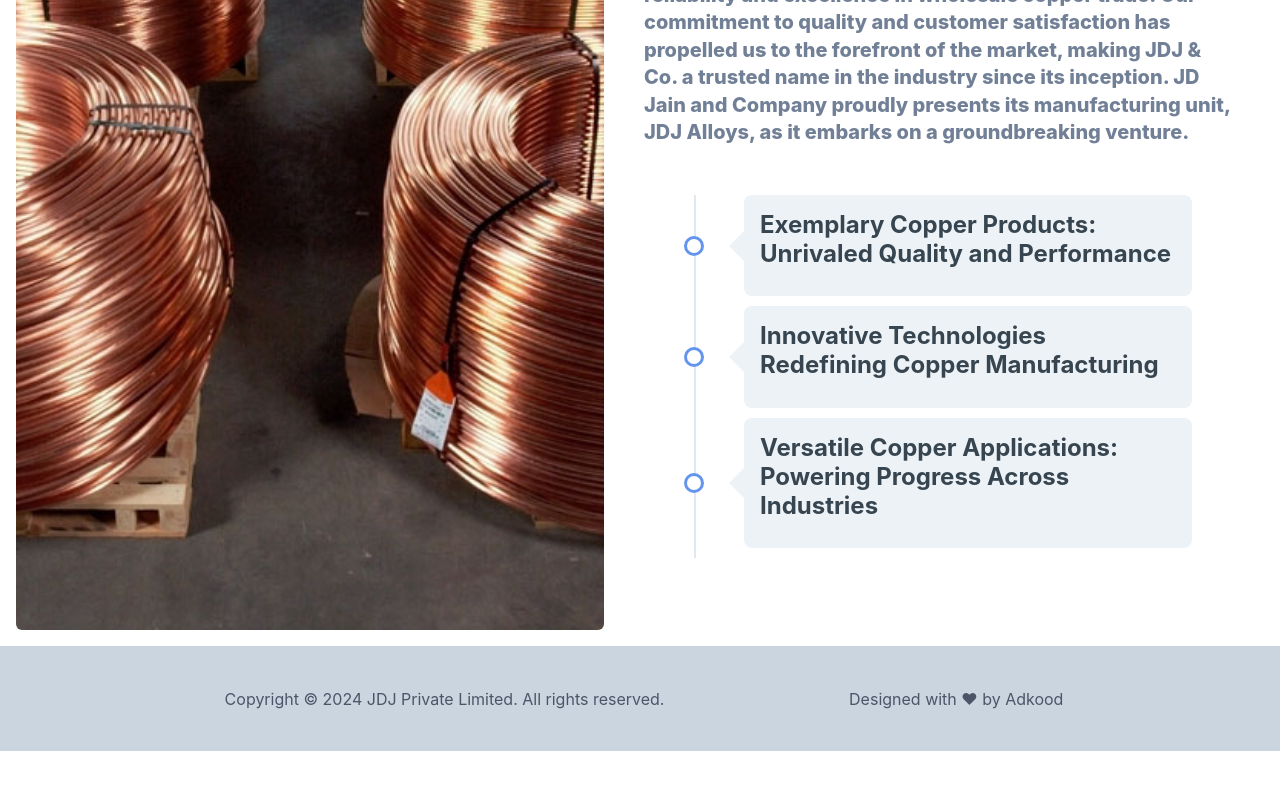
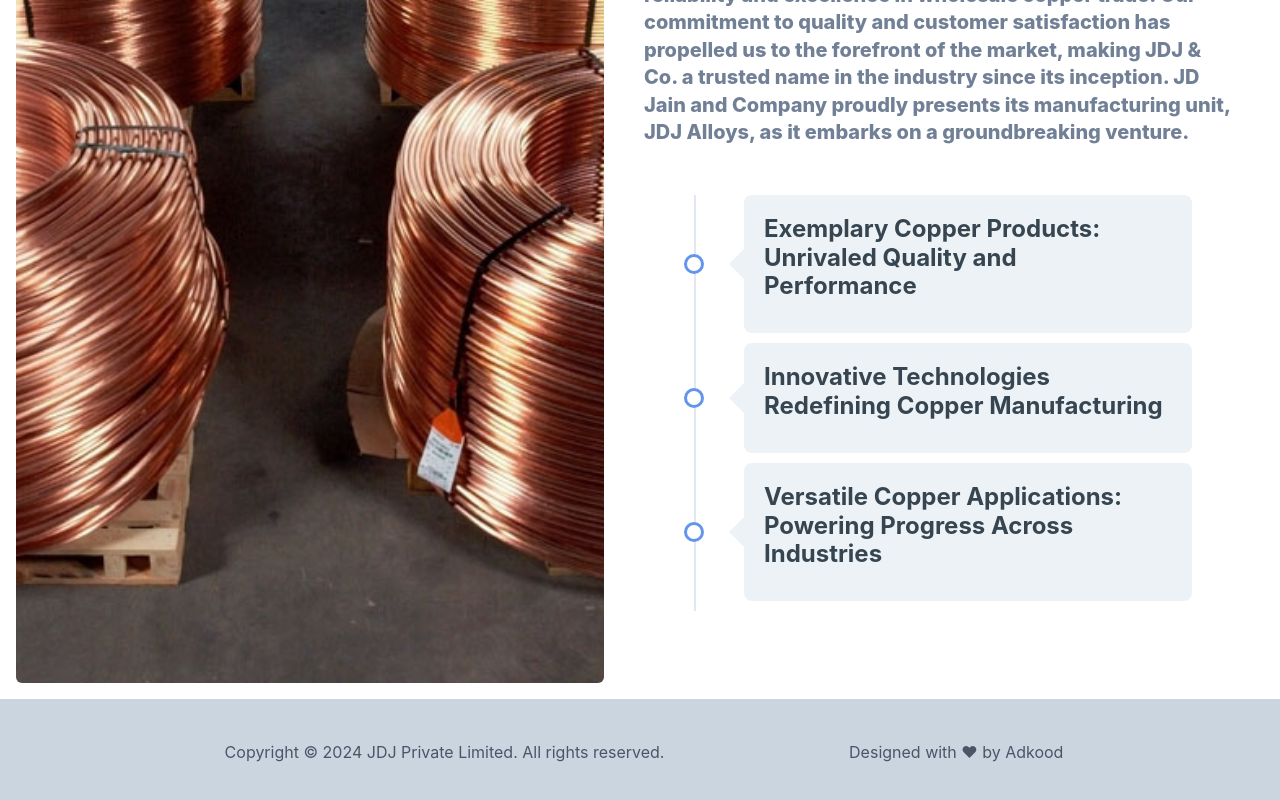
Before and after one commit to adkood/jdj-improv, a Next.js app in the folder jdj/: page / in a window 1280 px wide. Shown: the part 1096-1896 px from the top of the page. Before the commit the page ends 1847 px from the top, so only its background shows below. Built offline with nearby package versions, Linux system fonts and the light colour scheme.

Commit message:
little changes on margin

```diff
--- a/jdj/src/components/about-us/Features.js
+++ b/jdj/src/components/about-us/Features.js
@@ -46,7 +46,7 @@ const Features = () => {
 const Card = ({ title, href }) => {
     return (
         <HStack
-            p={{ base: 3, sm: 4 }}
+            p={{ base: 3, sm: 5 }}
             bg={useColorModeValue('gray.100', 'gray.800')}
             spacing={5}
             rounded="lg"
```
